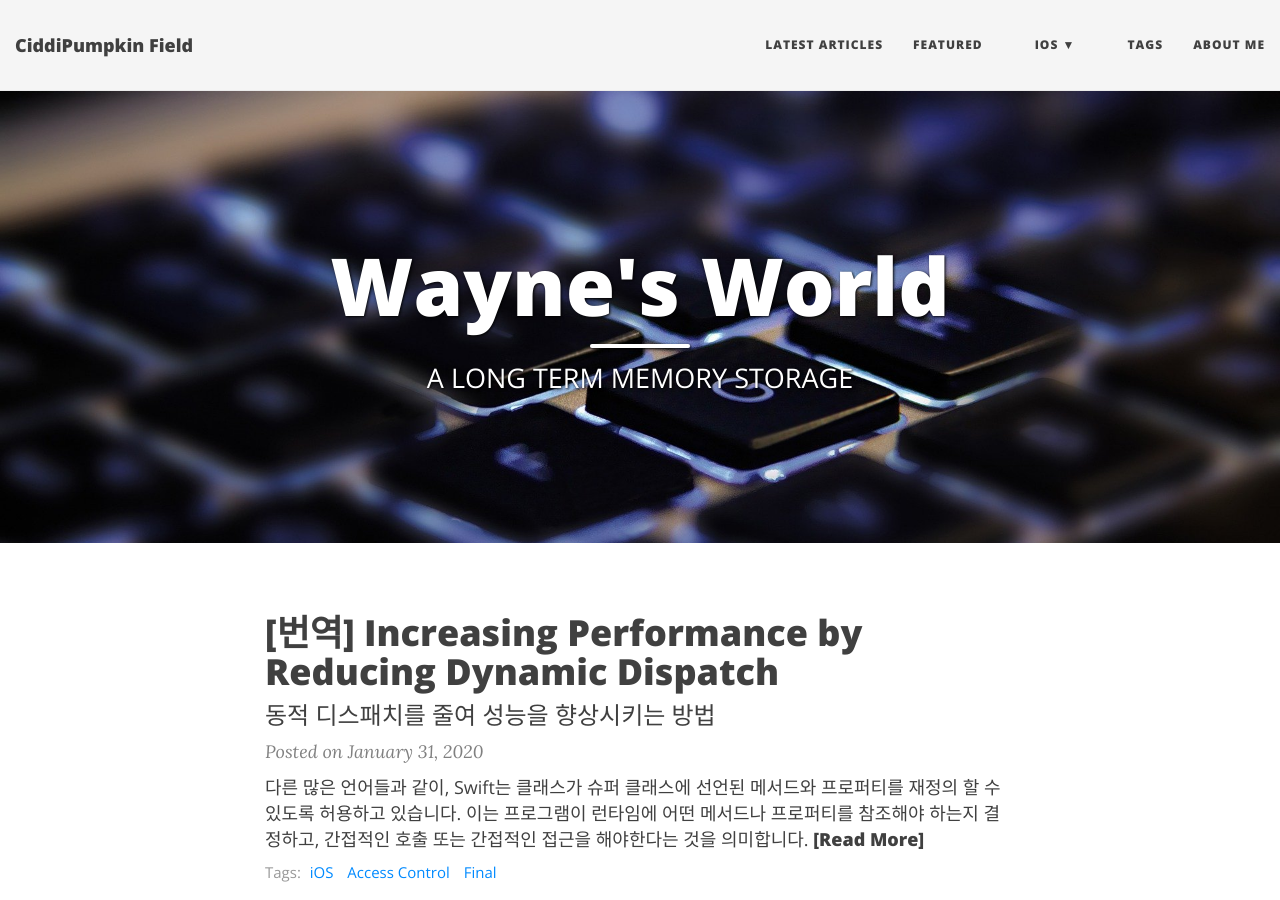
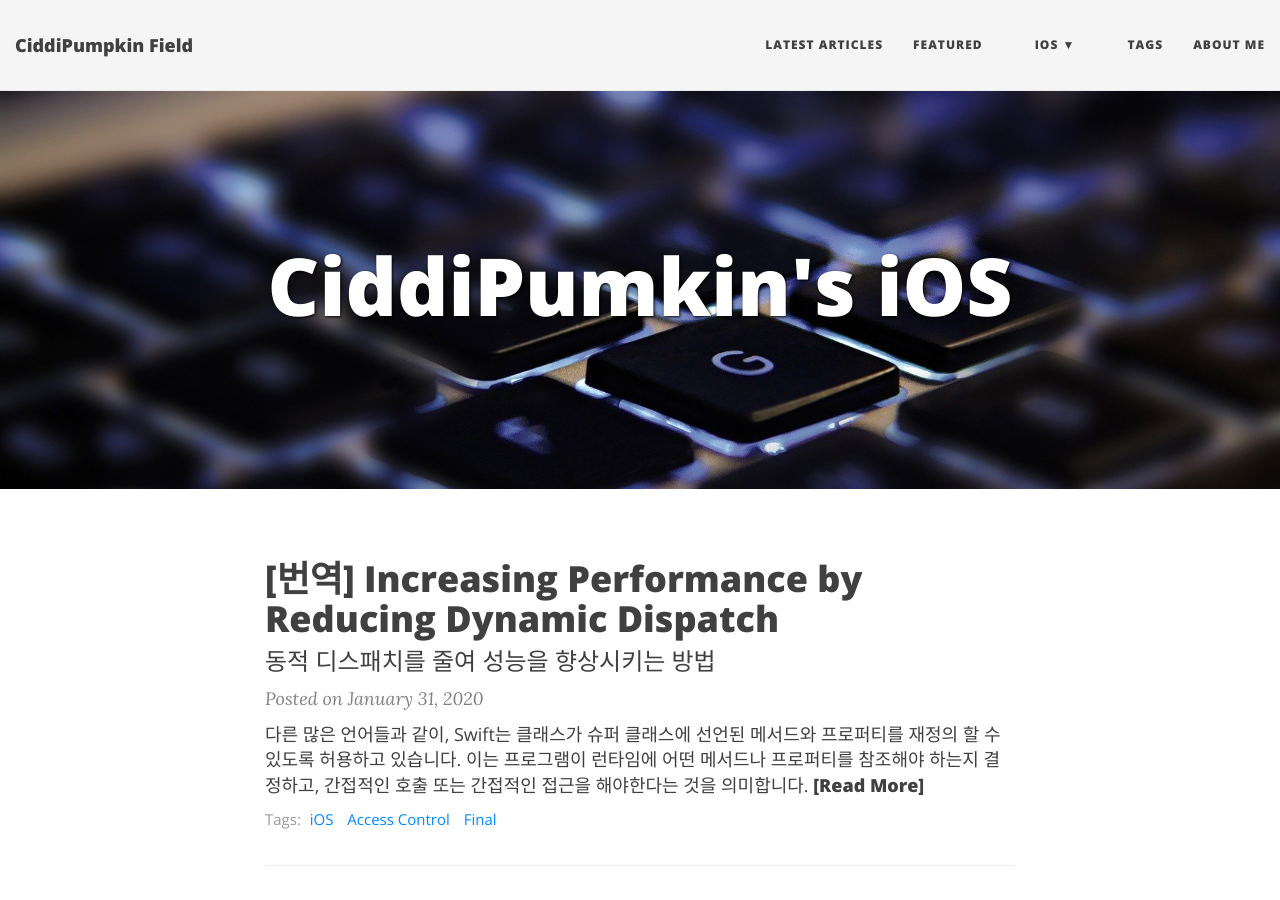
Before and after one commit to CiddiPumpkin/CiddiPumpkin.github.io, a Jekyll site: the page built from index.html, in a window 1280 px wide and 900 px high. Built offline with Jekyll 4.4.1, drawn with Linux system fonts in a browser that asks for light colours; nearby versions of some CDN libraries; the list of posts is cut into pages by our own code.

Commit message:
Update index.html

```diff
--- a/index.html
+++ b/index.html
@@ -1,7 +1,7 @@
 ---
 layout: page
-title: Wayne's World
-description: A LONG TERM MEMORY STORAGE
+title: CiddiPumkin's iOS
+description:
 bigimg: assets/images/index.jpg
 use-site-title: true
 ---
```
